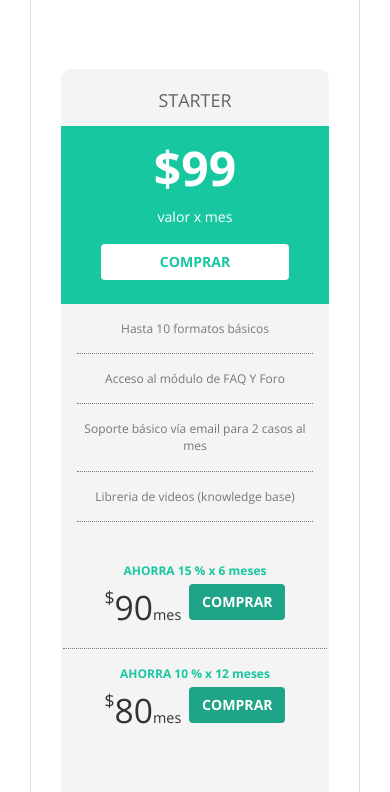
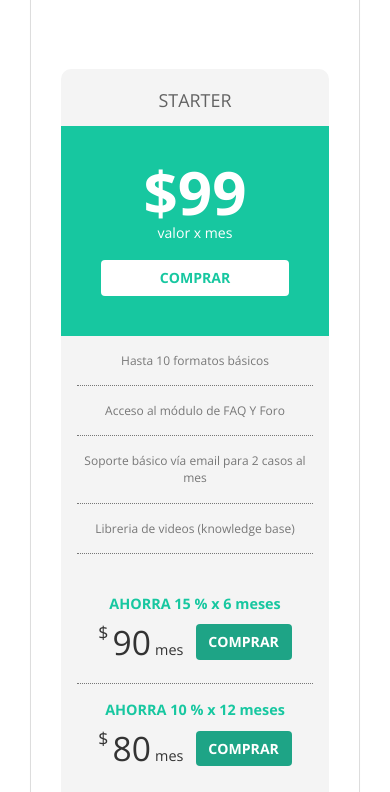
Before and after one commit to daguiheso/First-VersionCSD, a website: page subscription.html in a window 390 px wide. Shown: the part 540-1332 px from the top of the page. Drawn offline with nearby package versions, Linux system fonts and the light colour scheme.

Commit message:
Media query 991px for subscription CSD

```diff
--- a/resources/assets/less/CSD/subscription.less
+++ b/resources/assets/less/CSD/subscription.less
@@ -1,6 +1,6 @@
 /*
 
-	PLANS
+	PLANS- SUBSCRIPTION
 
 */
 .panel-subscription {
@@ -199,7 +199,11 @@
 	  background: @butongreen-hover-csd;
 	  color: @white-csd;
 }
+/*
 
+	MEDIA QUERYS - SUBSCRIPTION
+
+*/
 @media screen and (max-width: 1199px) {
 	.susc-plans-starter,
 	.susc-plans-medium,
@@ -225,3 +229,37 @@
 			margin: 0 0.1rem;
 	}
 }
+@media screen and (max-width: 991px) {
+	.susc-plans-starter,
+	.susc-plans-medium,
+	.susc-plans-advanced,
+	.susc-plans-enterprise {
+			height: 800px;
+	}
+	.susc-starter-body p:nth-child(1),
+	.susc-medium-body p:nth-child(1),
+	.susc-advanced-body p:nth-child(1) {
+	  	font-size: 3.75rem;
+	}
+	.susc-starter-body,
+	.susc-medium-body,
+	.susc-advanced-body {
+			padding: 2.5rem 2.5rem;
+	}
+	.susc-enterprise-body {
+	  	padding: 2.7rem 1.6rem;
+	}
+	.susc-enterprise-body p:nth-child(1) {
+	  	font-size: 1.8rem;
+	}
+	.susc-extraplans {
+	  	margin: 0 1rem;
+	  	font-size: 1rem;
+	}
+	.susc-medium {
+		  margin-bottom: 1.5rem;
+	}
+	.susc-subt {
+			font-size: .9rem !important;
+	}
+}
--- a/subscription.html
+++ b/subscription.html
@@ -42,7 +42,7 @@
                     </p>
                     <section class="susc-plans">
                         <!-- STARTER -->
-                        <div class="col-lg-3 col-md-3 col-sm-6 col-xs-12 susc-pd">
+                        <div class="col-lg-3 col-md-3 col-sm-6 col-xs-12 susc-pd susc-medium">
                             <div class="susc-plans-starter zoom">
                                 <h3 class="susc-starter-head">
                                     STARTER
@@ -58,14 +58,14 @@
                                     <p>Soporte básico vía email para 2 casos al mes</p>
                                     <p>Libreria de videos (knowledge base)</p>
                                     <div class="susc-extraplans martop mg-respon">
-                                        <p>AHORRA 15 % x 6 meses</p>
+                                        <p class="susc-subt">AHORRA 15 % x 6 meses</p>
                                         <span class="susc-icon-dolar">$</span>
                                         <span class="susc-price-advanced">90</span>
                                         <span class="susc-label-mes">mes</span>
                                         <a class="btn btn-default btn-buy-susc-small">COMPRAR</a>
                                     </div>
                                     <div class="susc-extraplans fade-border mg-respon">
-                                        <p>AHORRA 10 % x 12 meses</p>
+                                        <p class="susc-subt">AHORRA 10 % x 12 meses</p>
                                         <span class="susc-icon-dolar">$</span>
                                         <span class="susc-price-advanced">80</span>
                                         <span class="susc-label-mes">mes</span>
@@ -75,7 +75,7 @@
                             </div>
                         </div>
                         <!-- MEDIUM -->
-                        <div class="col-lg-3 col-md-3 col-sm-6 col-xs-12 susc-pd">
+                        <div class="col-lg-3 col-md-3 col-sm-6 col-xs-12 susc-pd susc-medium">
                             <div class="susc-plans-medium zoom">
                                 <h3 class="susc-medium-head">
                                     MEDIUM*
@@ -93,14 +93,14 @@
                                     <p>Libreria de videos (knowledge base)</p>
                                     <p class="susc-note">*Servicio minimo por 6 meses</p>
                                     <div class="susc-extraplans">
-                                        <p>AHORRA 10 % x 12 meses</p>
+                                        <p class="susc-subt">AHORRA 10 % x 12 meses</p>
                                         <span class="susc-icon-dolar">$</span>
                                         <span class="susc-price-advanced">117</span>
                                         <span class="susc-label-mes">mes</span>
                                         <a class="btn btn-default btn-buy-susc-small">COMPRAR</a>
                                     </div>
                                     <div class="susc-extraplans fade-border">
-                                        <p>AHORRA 15 % x 24 meses</p>
+                                        <p class="susc-subt">AHORRA 15 % x 24 meses</p>
                                         <span class="susc-icon-dolar">$</span>
                                         <span class="susc-price-advanced">110</span>
                                         <span class="susc-label-mes">mes</span>
@@ -128,14 +128,14 @@
                                     <p>Libreria de videos (knowledge base)</p>
                                     <p class="susc-note">**Servicio minimo por 12 meses</p>
                                     <div class="susc-extraplans">
-                                        <p>AHORRA 15 % x 24 meses</p>
+                                        <p class="susc-subt">AHORRA 15 % x 24 meses</p>
                                         <span class="susc-icon-dolar">$</span>
                                         <span class="susc-price-advanced">127</span>
                                         <span class="susc-label-mes">mes</span>
                                         <a class="btn btn-default btn-buy-susc-small">COMPRAR</a>
                                     </div>
                                     <div class="susc-extraplans fade-border">
-                                        <p>AHORRA 20 % x 36 meses</p>
+                                        <p class="susc-subt">AHORRA 20 % x 36 meses</p>
                                         <span class="susc-icon-dolar">$</span>
                                         <span class="susc-price-advanced">120</span>
                                         <span class="susc-label-mes">mes</span>
```
Also changed, not shown: assets/css/style.css, 1 other file.
